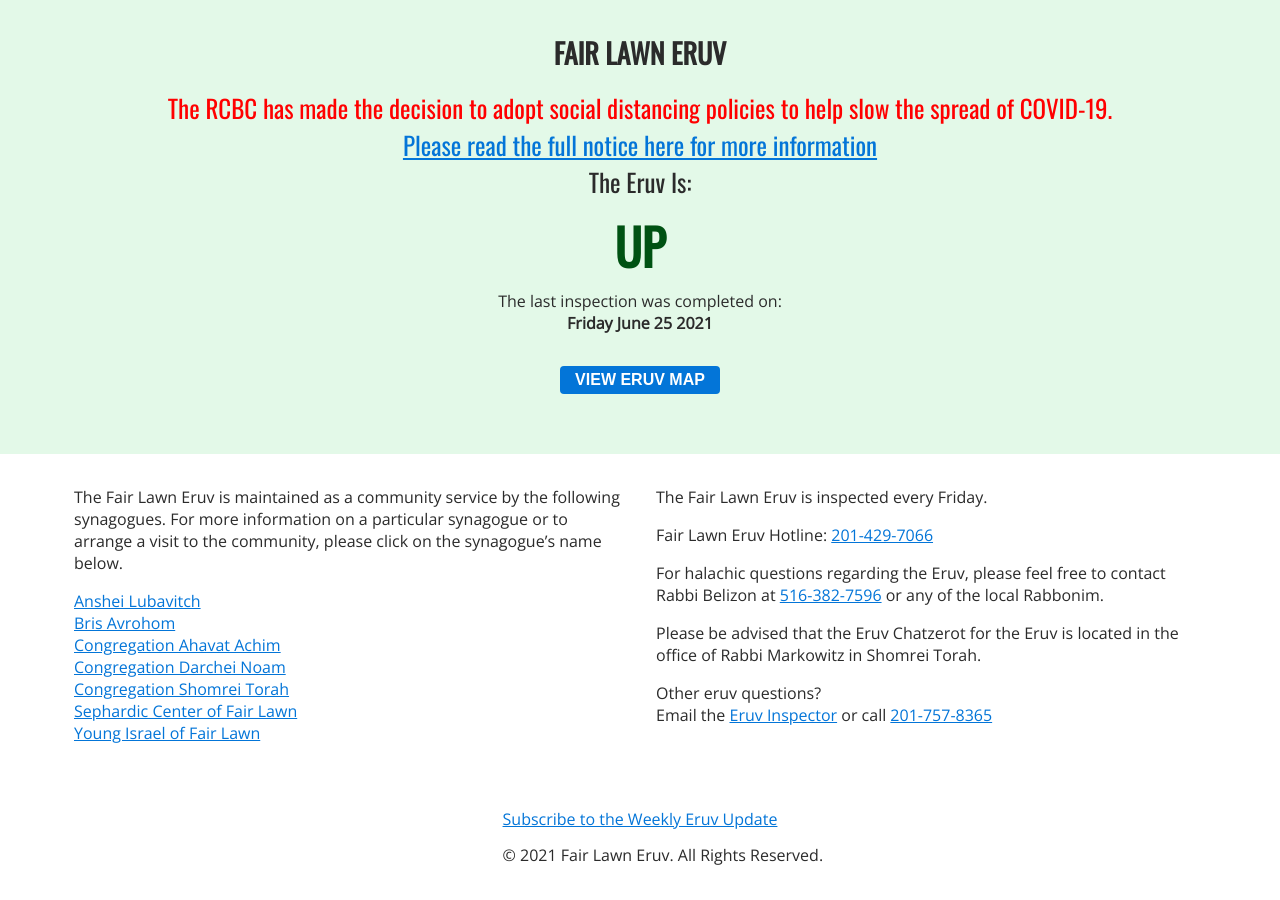
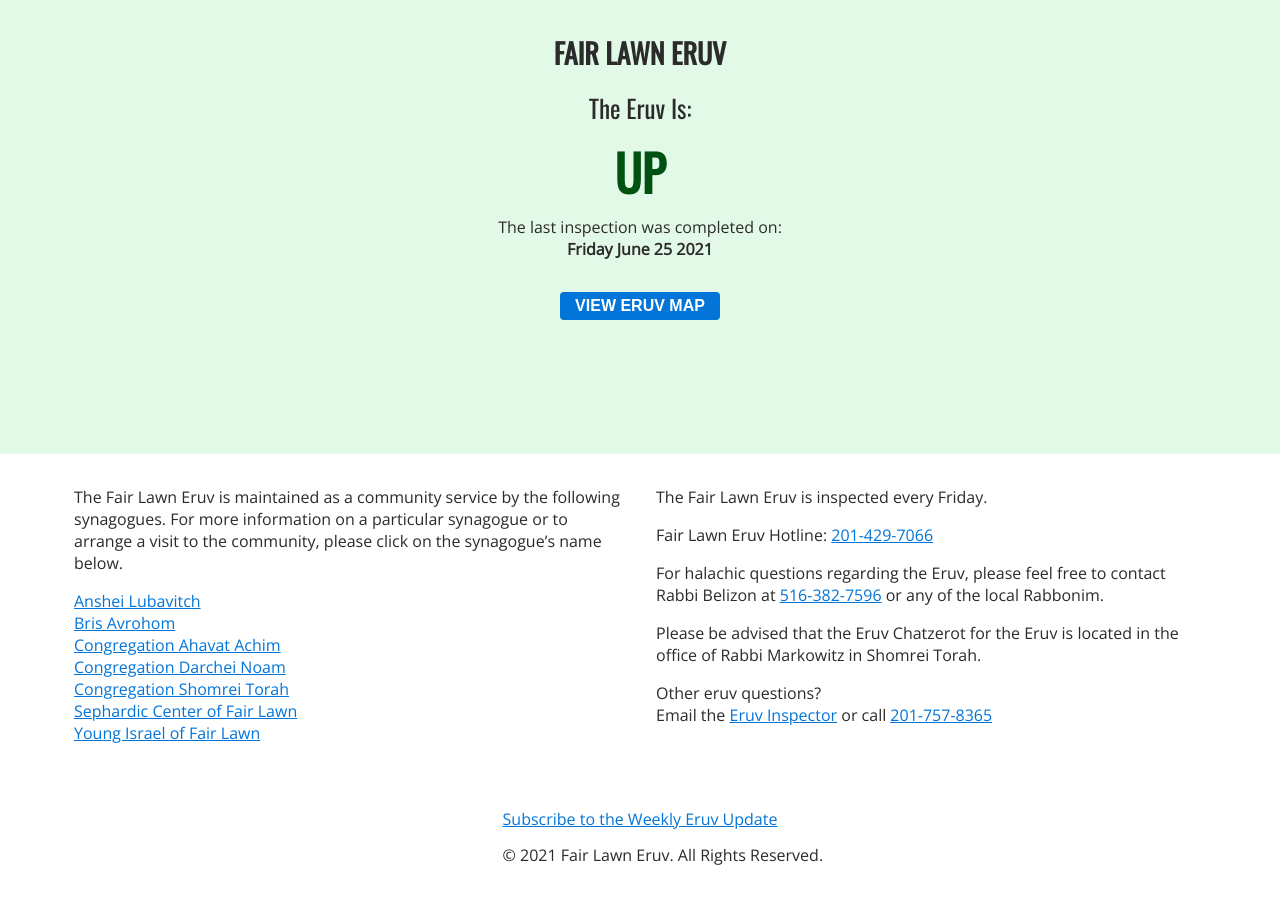
Before and after one commit to MisterGlass/eiruv, a Jekyll site: the page built from docs/index.md, in a window 1280 px wide. Built offline with Jekyll 4.4.1, drawn with Linux system fonts in a browser that asks for light colours; our own code applies the rules of GitHub Pages for plain Markdown files.

Commit message:
Remove covid warning, fix mobile links

```diff
--- a/docs/index.md
+++ b/docs/index.md
@@ -14,7 +14,6 @@
         <div class="main">
                 <div class="eruv {{ site.data.eruv_status.status }}">
                         <h2>Fair Lawn Eruv</h2>
-                        <h3 style="color:red">The RCBC has made the decision to adopt social distancing policies to help slow the spread of COVID-19. <br> <a href="./RCBC.Letter.March.12.2020.pdf">Please read the full notice here for more information</a></h3>
                         <h3>The Eruv Is:</h3>
                         <h1>{{ site.data.eruv_status.status }}</h1>
                         <div class="details">{{ site.data.eruv_status.details }}</div>
--- a/docs/styles.css
+++ b/docs/styles.css
@@ -29,6 +29,7 @@ body {
     min-height: 100vh;
 }
 a, a:visited {
+    font-size: 16px;
     color: #0375D8;
 }
 strong {
```
